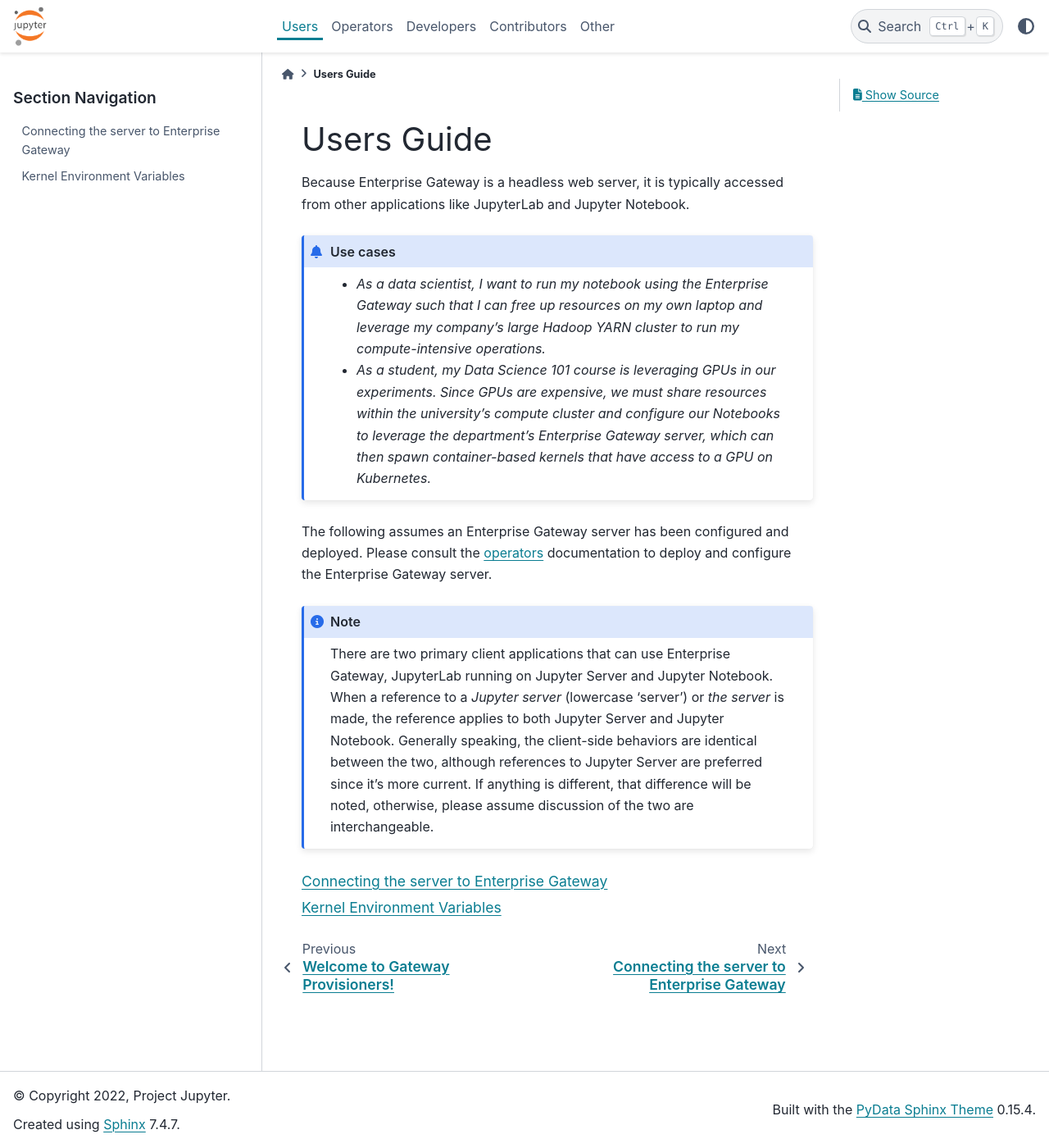
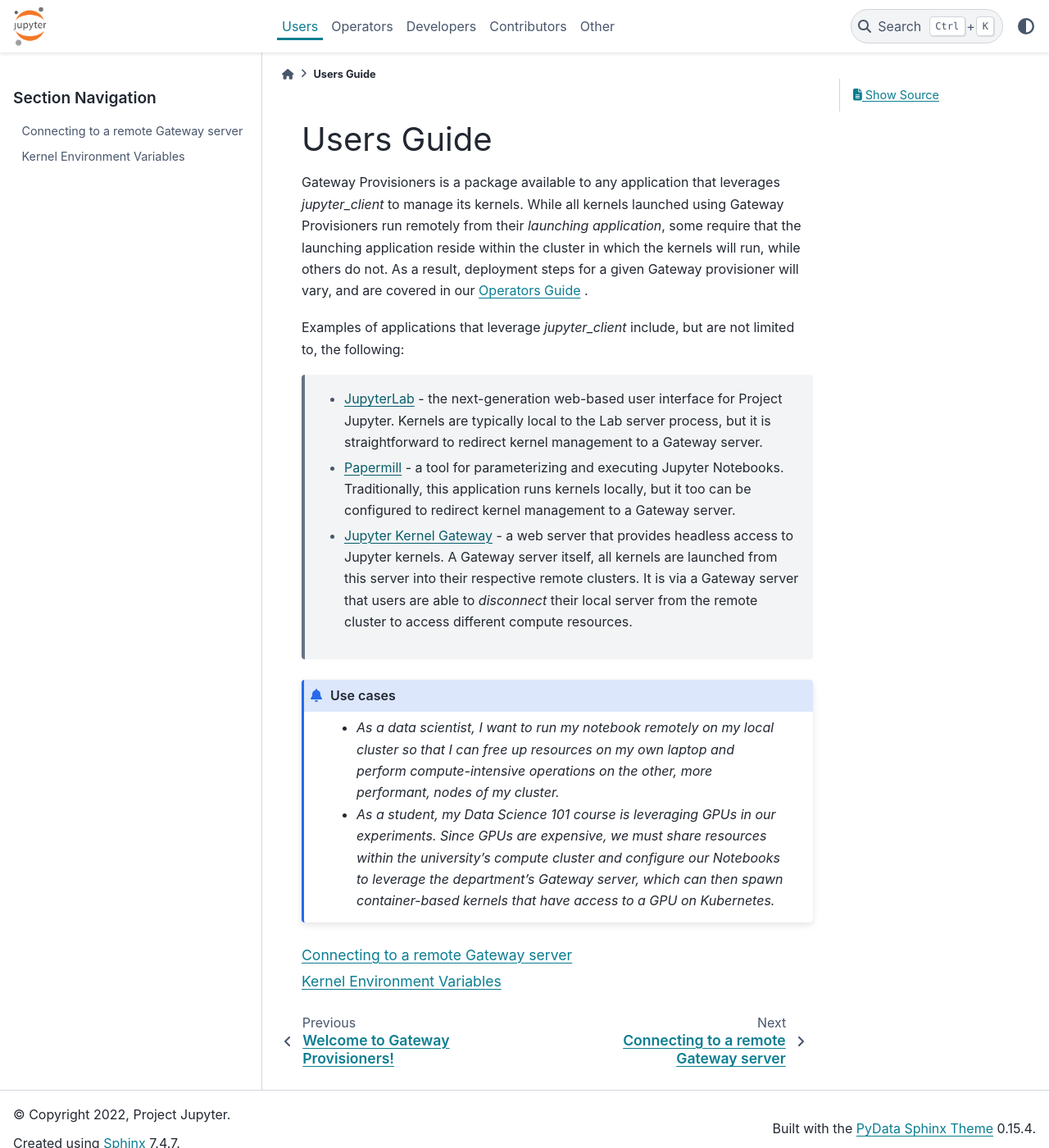
Before and after one commit to jupyter-server/gateway_provisioners, a Sphinx documentation site: the page built from docs/source/users/index.rst, in a window 1280 px wide and 1400 px high. Shown: the whole window at 82% size. Built offline with Sphinx 7.4.7 and the PyData theme 0.15.4, drawn with Linux system fonts in a browser that asks for light colours.

Commit message:
Cleanup users guide (#55)
* Cleanup Users Guide

```diff
--- a/docs/source/conf.py
+++ b/docs/source/conf.py
@@ -29,16 +29,16 @@
 # ones.
 extensions = [
     "myst_parser",
+    "sphinx.ext.autodoc",
+    "sphinx.ext.autosummary",
     "sphinx.ext.doctest",
     "sphinx.ext.intersphinx",
     "sphinx.ext.mathjax",
+    "sphinx.ext.napoleon",
     "sphinxcontrib_github_alt",
     "sphinxcontrib.mermaid",
     "sphinxcontrib.openapi",
     "sphinxemoji.sphinxemoji",
-    "sphinx_copybutton",
-    "sphinx.ext.autodoc",
-    "sphinx.ext.autosummary",
     "sphinx_autodoc_typehints",
 ]
 
@@ -51,7 +51,7 @@
 # The suffix(es) of source filenames.
 source_suffix = {
     ".rst": "restructuredtext",
-    ".txt": "markdown",
+    ".txt": "text",
     ".md": "markdown",
 }
 
@@ -62,7 +62,7 @@
 master_doc = "index"
 
 # General information about the project.
-project = "Jupyter Enterprise Gateway"
+project = "Gateway Provisioners"
 copyright = "2022, Project Jupyter"
 author = "Jupyter Server Team"
 
@@ -131,7 +131,6 @@
 # The theme to use for HTML and HTML Help pages.  See the documentation for
 # a list of builtin themes.
 html_theme = "pydata_sphinx_theme"
-# html_theme = "sphinx_book_theme"
 html_logo = "_static/jupyter-logo.png"
 
 # Add any paths that contain custom themes here, relative to this directory.
@@ -225,7 +224,7 @@
 # html_search_scorer = 'scorer.js'
 
 # Output file base name for HTML help builder.
-htmlhelp_basename = "EnterpriseGatewaydoc"
+htmlhelp_basename = "GatewayProvisionersdoc"
 
 # -- Options for LaTeX output ---------------------------------------------
 
@@ -246,8 +245,8 @@
 latex_documents = [
     (
         master_doc,
-        "EnterpriseGateway.tex",
-        "Enterprise Gateway Documentation",
+        "GatewayProvisioners.tex",
+        "Gateway Provisioners Documentation",
         "https://jupyter.org",
         "manual",
     ),
@@ -300,11 +299,12 @@
 texinfo_documents = [
     (
         master_doc,
-        "remmote_provisioners",
-        "Remote Provisioners Documentation",
+        "gateway_provisioners",
+        "Gateway Provisioners Documentation",
         author,
-        "RemoteProvisioners",
-        "One line description of project.",
+        "GatewayProvisioners",
+        "Gateway Provisioners provides kernel provisioners that interact with kernels launched into resource-managed "
+        "clusters or otherwise run remotely from the launching server.",
         "Miscellaneous",
     ),
 ]
--- a/docs/source/users/index.rst
+++ b/docs/source/users/index.rst
@@ -1,24 +1,37 @@
 Users Guide
 ===========
 
-Because Enterprise Gateway is a headless web server, it is typically accessed from other applications like JupyterLab and Jupyter Notebook.
+Gateway Provisioners is a package available to any application that leverages `jupyter_client`
+to manage its kernels.  While all kernels launched using Gateway Provisioners run remotely from
+their *launching application*, some require that the launching application reside within the cluster
+in which the kernels will run, while others do not.  As a result, deployment steps for a given
+Gateway provisioner will vary, and are covered in our `Operators Guide <../operators/index.html>`_ .
+
+Examples of applications that leverage `jupyter_client` include, but are not limited to, the
+following:
+
+ - `JupyterLab <https://jupyterlab.readthedocs.io/en/stable/>`_ - the next-generation web-based
+   user interface for Project Jupyter.  Kernels are typically local to the Lab server process, but
+   it is straightforward to redirect kernel management to a Gateway server.
+ - `Papermill <https://papermill.readthedocs.io/en/latest/>`_ - a tool for parameterizing and
+   executing Jupyter Notebooks.  Traditionally, this application runs kernels locally, but it too
+   can be configured to redirect kernel management to a Gateway server.
+ - `Jupyter Kernel Gateway <https://jupyter-kernel-gateway.readthedocs.io/en/latest/>`_ - a web
+   server that provides headless access to Jupyter kernels.  A Gateway server itself, all kernels
+   are launched from this server into their respective remote clusters.  It is via a Gateway server
+   that users are able to *disconnect* their local server from the remote cluster to access different
+   compute resources.
 
 .. admonition:: Use cases
 
-    - *As a data scientist, I want to run my notebook using the Enterprise Gateway such that I can free up resources on my own laptop and leverage my company's large Hadoop YARN cluster to run my compute-intensive operations.*
+    - *As a data scientist, I want to run my notebook remotely on my local cluster so that I can free up resources on my own laptop and perform compute-intensive operations on the other, more performant, nodes of my cluster.*
 
-    - *As a student, my Data Science 101 course is leveraging GPUs in our experiments.  Since GPUs are expensive, we must share resources within the university's compute cluster and configure our Notebooks to leverage the department's Enterprise Gateway server, which can then spawn container-based kernels that have access to a GPU on Kubernetes.*
-
-The following assumes an Enterprise Gateway server has been configured and deployed.  Please consult the `operators <../operators/index.html>`_ documentation to deploy and configure the Enterprise Gateway server.
-
-.. note::
-  There are two primary client applications that can use Enterprise Gateway, JupyterLab running on Jupyter Server and Jupyter Notebook.  When a reference to a *Jupyter server* (lowercase 'server') or *the server* is made, the reference applies to both Jupyter Server and Jupyter Notebook.  Generally speaking, the client-side behaviors are identical between the two, although references to Jupyter Server are preferred since it's more current.  If anything is different, that difference will be noted, otherwise, please assume discussion of the two are interchangeable.
+    - *As a student, my Data Science 101 course is leveraging GPUs in our experiments.  Since GPUs are expensive, we must share resources within the university's compute cluster and configure our Notebooks to leverage the department's Gateway server, which can then spawn container-based kernels that have access to a GPU on Kubernetes.*
 
 .. toctree::
    :maxdepth: 1
    :name: users
 
-   connecting-to-eg
+
+   connecting-to-a-gateway
    kernel-envs
-..
-   other clients (nbclient, papermill)
```
Also changed, not shown: README.md (+5 -5 lines), docs/source/contributors/sequence-diagrams.md (+1 -1 lines), docs/source/users/connecting-to-a-gateway.md (added, +103 -0 lines), docs/source/users/connecting-to-eg.md (deleted, +0 -49 lines), docs/source/users/kernel-envs.md (+34 -33 lines), 1 other file.
